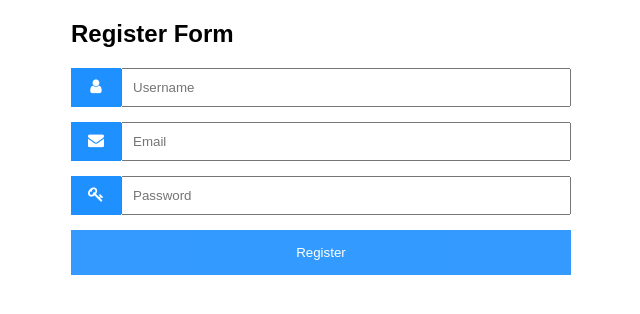
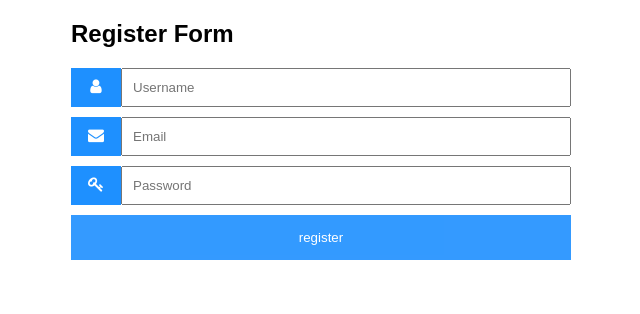
Before and after one commit to samarpradhan704/samar, a plain HTML site: page index.html in a window 1280 px wide. Shown: the whole page, without its empty margins (319-959 px from the left). Drawn offline with Linux system fonts and the light colour scheme.

Commit message:
Update index.html

```diff
--- a/index.html
+++ b/index.html
@@ -12,7 +12,7 @@ body {font-family: Arial, Helvetica, sans-serif;}
   display: -ms-flexbox; /* IE10 */
   display: flex;
   width: 100%;
-  margin-bottom: 15px;
+  margin-bottom: 10px;
 }
 
 .icon {
@@ -68,7 +68,7 @@ body {font-family: Arial, Helvetica, sans-serif;}
     <input class="input-field" type="password" placeholder="Password" name="psw">
   </div>
 
-  <button type="submit" class="btn">Register</button>
+  <button type="submit" class="btn">register</button>
 </form>
 
 </body>
```
